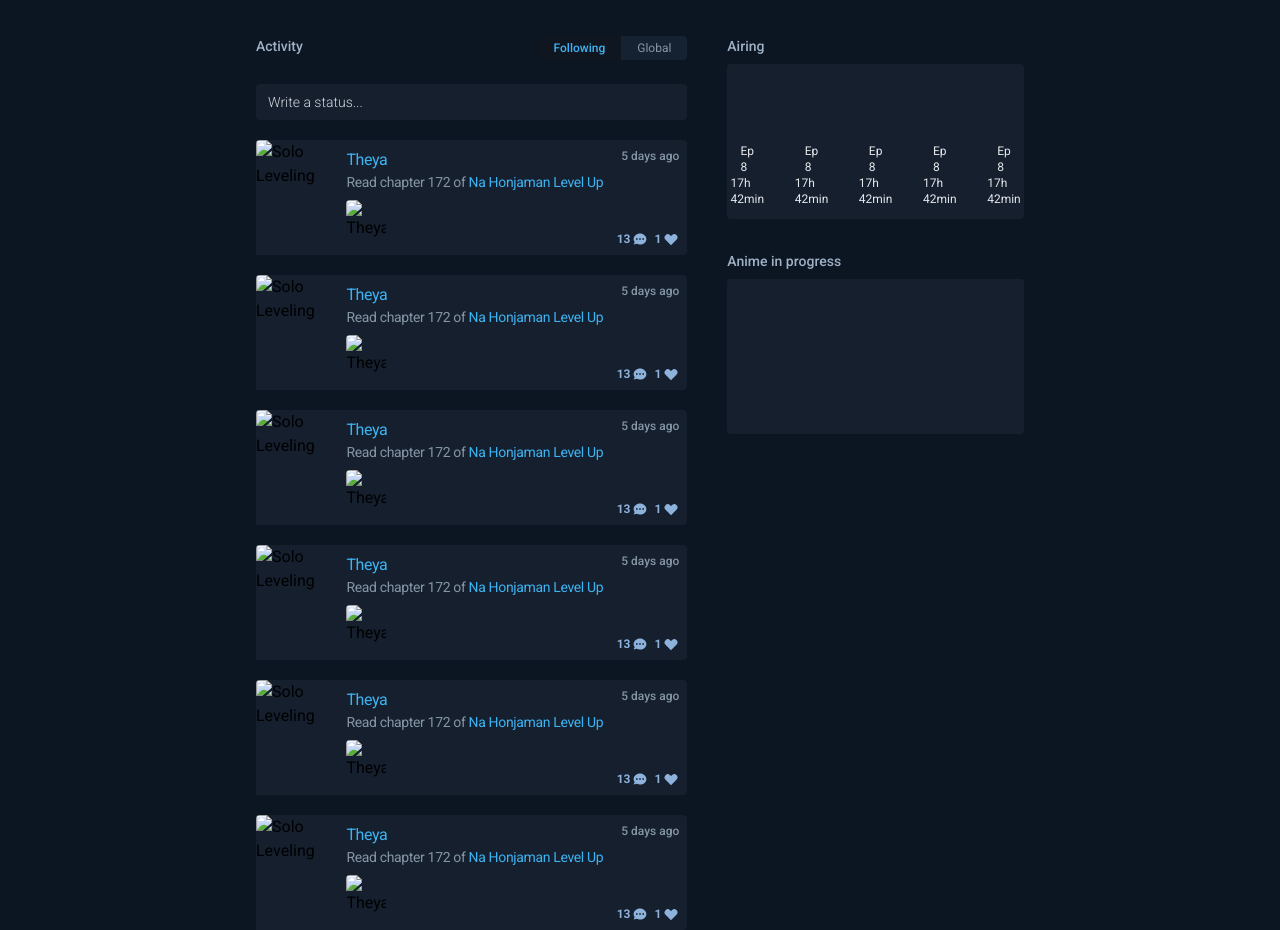
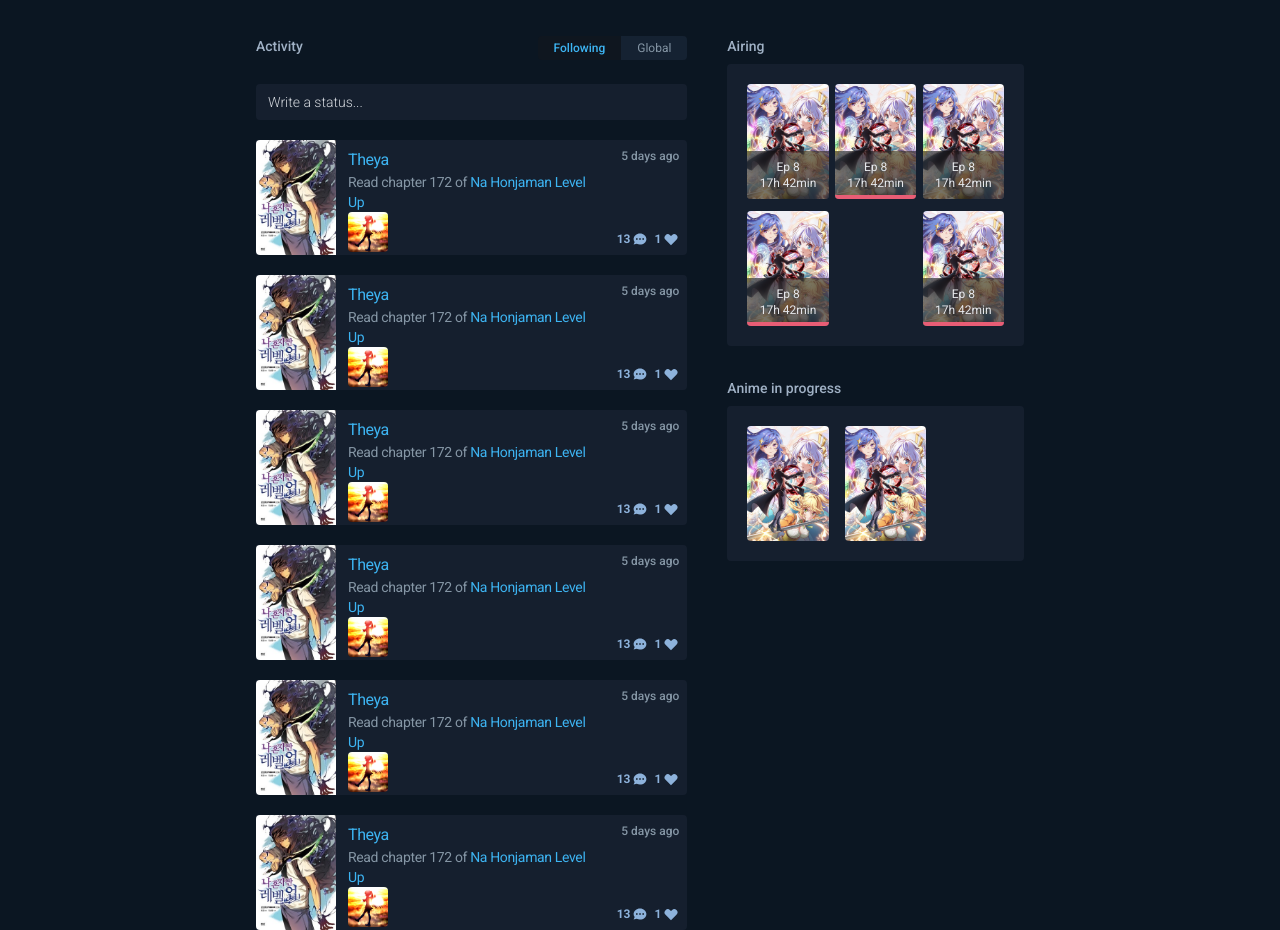
Before and after one commit to theyadev/anilist-tailwind, a website: page index.html in a window 1280 px wide. Shown: the part 72-1002 px from the top of the page. Drawn offline with nearby package versions, Linux system fonts and the light colour scheme; files that its build step writes are made by us from their sources; the site is published under a folder, as on GitHub Pages, so addresses that start at the root find nothing.

Commit message:
changed images src

```diff
--- a/index.html
+++ b/index.html
@@ -13,7 +13,7 @@
 <body class="bg-[#0b1622] font-rob">
     <div class="hidden lg:grid w-full h-16 bg-[#152232] px-60 grid-cols-10 items-center py-0.5">
         <div class="col-span-2 flex">
-            <img src="/images/icon.svg" class="h-12 w-12 cursor-pointer" alt="Anilist logo">
+            <img src="images/icon.svg" class="h-12 w-12 cursor-pointer" alt="Anilist logo">
         </div>
         <div class="col-span-6 flex justify-center space-x-9">
             <div class="nav-item">Home</div>
@@ -79,14 +79,14 @@
                 <input class="mt-3 w-full border-none bg-[#151f2e] rounded placeholder-gray-300 text-[color:#A0B1C5] text-sm font-light focus:outline-none focus:ring-transparent" type="text" placeholder="Write a status...">
                 <div class="flex flex-col mt-5 space-y-5">
                     <div id="card" class="flex w-full h-[115px] bg-[#151f2e] rounded-r">
-                        <img class="rounded-l w-20" src="/images/cover.jpg" alt="Solo Leveling">
+                        <img class="rounded-l w-20" src="images/cover.jpg" alt="Solo Leveling">
                         <div class="px-3 py-2 w-2/3 flex flex-col">
                             <div class="flex">
                                 <h3 class="cursor-pointer tracking-tight text-[color:#3DB4F2]">Theya</h3>
                             </div>
                             <p class="text-sm text-[color:#8596A5] tracking-tight">Read chapter 172 of <span class="cursor-pointer text-[color:#3DB4F2]">Na Honjaman Level Up</span></p>
                             <div class="flex flex-grow items-center">
-                                <img class="h-10 w-10 rounded" src="/images/avatar.png" alt="Theya">
+                                <img class="h-10 w-10 rounded" src="images/avatar.png" alt="Theya">
                             </div>
                         </div>
                         <div class="flex flex-col flex-grow items-end">
@@ -105,14 +105,14 @@
                         </div>
                     </div>
                     <div id="card" class="flex w-full h-[115px] bg-[#151f2e] rounded-r">
-                        <img class="rounded-l w-20" src="/images/cover.jpg" alt="Solo Leveling">
+                        <img class="rounded-l w-20" src="images/cover.jpg" alt="Solo Leveling">
                         <div class="px-3 py-2 w-2/3 flex flex-col">
                             <div class="flex">
                                 <h3 class="cursor-pointer tracking-tight text-[color:#3DB4F2]">Theya</h3>
                             </div>
                             <p class="text-sm text-[color:#8596A5] tracking-tight">Read chapter 172 of <span class="cursor-pointer text-[color:#3DB4F2]">Na Honjaman Level Up</span></p>
                             <div class="flex flex-grow items-center">
-                                <img class="h-10 w-10 rounded" src="/images/avatar.png" alt="Theya">
+                                <img class="h-10 w-10 rounded" src="images/avatar.png" alt="Theya">
                             </div>
                         </div>
                         <div class="flex flex-col flex-grow items-end">
@@ -131,14 +131,14 @@
                         </div>
                     </div>
                     <div id="card" class="flex w-full h-[115px] bg-[#151f2e] rounded-r">
-                        <img class="rounded-l w-20" src="/images/cover.jpg" alt="Solo Leveling">
+                        <img class="rounded-l w-20" src="images/cover.jpg" alt="Solo Leveling">
                         <div class="px-3 py-2 w-2/3 flex flex-col">
                             <div class="flex">
                                 <h3 class="cursor-pointer tracking-tight text-[color:#3DB4F2]">Theya</h3>
                             </div>
                             <p class="text-sm text-[color:#8596A5] tracking-tight">Read chapter 172 of <span class="cursor-pointer text-[color:#3DB4F2]">Na Honjaman Level Up</span></p>
                             <div class="flex flex-grow items-center">
-                                <img class="h-10 w-10 rounded" src="/images/avatar.png" alt="Theya">
+                                <img class="h-10 w-10 rounded" src="images/avatar.png" alt="Theya">
                             </div>
                         </div>
                         <div class="flex flex-col flex-grow items-end">
@@ -157,14 +157,14 @@
                         </div>
                     </div>
                     <div id="card" class="flex w-full h-[115px] bg-[#151f2e] rounded-r">
-                        <img class="rounded-l w-20" src="/images/cover.jpg" alt="Solo Leveling">
+                        <img class="rounded-l w-20" src="images/cover.jpg" alt="Solo Leveling">
                         <div class="px-3 py-2 w-2/3 flex flex-col">
                             <div class="flex">
                                 <h3 class="cursor-pointer tracking-tight text-[color:#3DB4F2]">Theya</h3>
                             </div>
                             <p class="text-sm text-[color:#8596A5] tracking-tight">Read chapter 172 of <span class="cursor-pointer text-[color:#3DB4F2]">Na Honjaman Level Up</span></p>
                             <div class="flex flex-grow items-center">
-                                <img class="h-10 w-10 rounded" src="/images/avatar.png" alt="Theya">
+                                <img class="h-10 w-10 rounded" src="images/avatar.png" alt="Theya">
                             </div>
                         </div>
                         <div class="flex flex-col flex-grow items-end">
@@ -183,14 +183,14 @@
                         </div>
                     </div>
                     <div id="card" class="flex w-full h-[115px] bg-[#151f2e] rounded-r">
-                        <img class="rounded-l w-20" src="/images/cover.jpg" alt="Solo Leveling">
+                        <img class="rounded-l w-20" src="images/cover.jpg" alt="Solo Leveling">
                         <div class="px-3 py-2 w-2/3 flex flex-col">
                             <div class="flex">
                                 <h3 class="cursor-pointer tracking-tight text-[color:#3DB4F2]">Theya</h3>
                             </div>
                             <p class="text-sm text-[color:#8596A5] tracking-tight">Read chapter 172 of <span class="cursor-pointer text-[color:#3DB4F2]">Na Honjaman Level Up</span></p>
                             <div class="flex flex-grow items-center">
-                                <img class="h-10 w-10 rounded" src="/images/avatar.png" alt="Theya">
+                                <img class="h-10 w-10 rounded" src="images/avatar.png" alt="Theya">
                             </div>
                         </div>
                         <div class="flex flex-col flex-grow items-end">
@@ -209,14 +209,14 @@
                         </div>
                     </div>
                     <div id="card" class="flex w-full h-[115px] bg-[#151f2e] rounded-r">
-                        <img class="rounded-l w-20" src="/images/cover.jpg" alt="Solo Leveling">
+                        <img class="rounded-l w-20" src="images/cover.jpg" alt="Solo Leveling">
                         <div class="px-3 py-2 w-2/3 flex flex-col">
                             <div class="flex">
                                 <h3 class="cursor-pointer tracking-tight text-[color:#3DB4F2]">Theya</h3>
                             </div>
                             <p class="text-sm text-[color:#8596A5] tracking-tight">Read chapter 172 of <span class="cursor-pointer text-[color:#3DB4F2]">Na Honjaman Level Up</span></p>
                             <div class="flex flex-grow items-center">
-                                <img class="h-10 w-10 rounded" src="/images/avatar.png" alt="Theya">
+                                <img class="h-10 w-10 rounded" src="images/avatar.png" alt="Theya">
                             </div>
                         </div>
                         <div class="flex flex-col flex-grow items-end">
@@ -240,7 +240,7 @@
                 <p class="text-sm text-[color:#A0B1C5] font-medium">Airing</p>
                 <div class="bg-[#151f2e] rounded w-full mt-2 px-5 pb-5 pt-2 flex flex-wrap justify-between">
                     <div id="smallCard" class="relative flex cursor-pointer group mt-3">
-                        <img class="h-[115px] rounded" src="/images/cover2.jpg" alt="">
+                        <img class="h-[115px] rounded" src="images/cover2.jpg" alt="">
                         <div class="absolute w-full h-12 bg-opacity-50 bg-black backdrop-filter backdrop-blur-sm backdrop-opacity-60 bottom-0 rounded-b text-xs text-gray-200 flex flex-col items-center justify-center transition duration-150 group-hover:opacity-0">
                             <p>Ep 8</p>
                             <p>17h 42min</p>
@@ -254,7 +254,7 @@
                         </div>
                     </div>
                     <div id="smallCard" class="relative flex cursor-pointer group mt-3">
-                        <img class="h-[115px] rounded" src="/images/cover2.jpg" alt="">
+                        <img class="h-[115px] rounded" src="images/cover2.jpg" alt="">
                         <div class="absolute w-full h-1 bg-[#e85d75] bottom-0 rounded-b z-10"></div>
                         <div class="absolute w-full h-12 bg-opacity-50 bg-black backdrop-filter backdrop-blur-sm backdrop-opacity-60 bottom-0 rounded-b text-xs text-gray-200 flex flex-col items-center justify-center transition duration-150 group-hover:opacity-0">
                             <p>Ep 8</p>
@@ -269,7 +269,7 @@
                         </div>
                     </div>
                     <div id="smallCard" class="relative flex cursor-pointer group mt-3">
-                        <img class="h-[115px] rounded" src="/images/cover2.jpg" alt="">
+                        <img class="h-[115px] rounded" src="images/cover2.jpg" alt="">
                         <div class="absolute w-full h-12 bg-opacity-50 bg-black backdrop-filter backdrop-blur-sm backdrop-opacity-60 bottom-0 rounded-b text-xs text-gray-200 flex flex-col items-center justify-center transition duration-150 group-hover:opacity-0">
                             <p>Ep 8</p>
                             <p>17h 42min</p>
@@ -283,7 +283,7 @@
                         </div>
                     </div>
                     <div id="smallCard" class="relative flex cursor-pointer group mt-3">
-                        <img class="h-[115px] rounded" src="/images/cover2.jpg" alt="">
+                        <img class="h-[115px] rounded" src="images/cover2.jpg" alt="">
                         <div class="absolute w-full h-1 bg-[#e85d75] bottom-0 rounded-b z-10"></div>
                         <div class="absolute w-full h-12 bg-opacity-50 bg-black backdrop-filter backdrop-blur-sm backdrop-opacity-60 bottom-0 rounded-b text-xs text-gray-200 flex flex-col items-center justify-center transition duration-150 group-hover:opacity-0">
                             <p>Ep 8</p>
@@ -298,7 +298,7 @@
                         </div>
                     </div>
                     <div id="smallCard" class="relative flex cursor-pointer group mt-3">
-                        <img class="h-[115px] rounded" src="/images/cover2.jpg" alt="">
+                        <img class="h-[115px] rounded" src="images/cover2.jpg" alt="">
                         <div class="absolute w-full h-1 bg-[#e85d75] bottom-0 rounded-b z-10"></div>
                         <div class="absolute w-full h-12 bg-opacity-50 bg-black backdrop-filter backdrop-blur-sm backdrop-opacity-60 bottom-0 rounded-b text-xs text-gray-200 flex flex-col items-center justify-center transition duration-150 group-hover:opacity-0">
                             <p>Ep 8</p>
@@ -316,7 +316,7 @@
                 <p class="text-sm text-[color:#A0B1C5] font-medium mt-8">Anime in progress</p>
                 <div class="bg-[#151f2e] rounded w-full mt-2 px-5 pb-5 pt-2 flex flex-wrap space-x-4">
                     <div class="relative flex cursor-pointer group mt-3">
-                        <img class="h-[115px] rounded" src="/images/cover2.jpg" alt="">
+                        <img class="h-[115px] rounded" src="images/cover2.jpg" alt="">
                         <div class="absolute w-full h-7 bg-opacity-50 bg-black backdrop-filter backdrop-blur-sm backdrop-opacity-60 bottom-0 rounded-b text-sm text-gray-200 flex flex-col items-center justify-center transition duration-300 opacity-0 group-hover:opacity-100">
                             <p>7 +</p>
                         </div>
@@ -326,7 +326,7 @@
                         </div>
                     </div>
                     <div class="relative flex cursor-pointer group mt-3">
-                        <img class="h-[115px] rounded" src="/images/cover2.jpg" alt="">
+                        <img class="h-[115px] rounded" src="images/cover2.jpg" alt="">
                         <div class="absolute w-full h-7 bg-opacity-50 bg-black backdrop-filter backdrop-blur-sm backdrop-opacity-60 bottom-0 rounded-b text-sm text-gray-200 flex flex-col items-center justify-center transition duration-300 opacity-0 group-hover:opacity-100">
                             <p>7 +</p>
                         </div>
```
